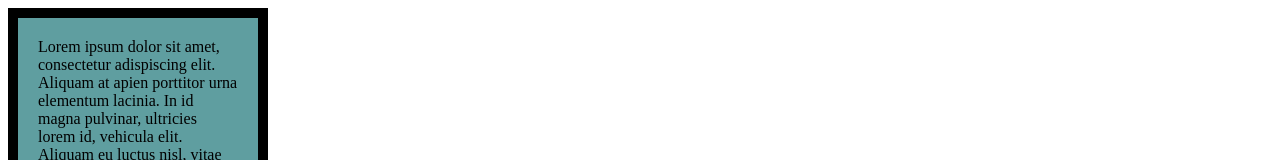
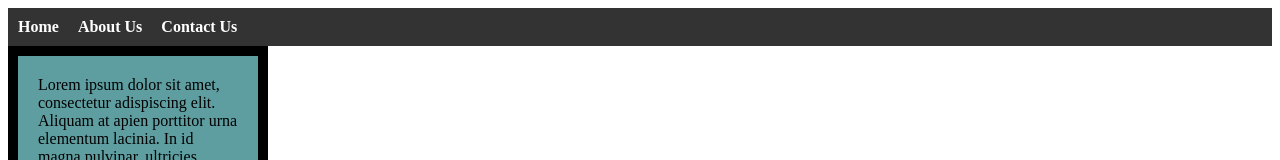
Before and after one commit to MoanaMariePRollan/will, a plain HTML site: page index.html in a window 1280 px wide. Shown: the top 160 px of the page. Drawn offline with Linux system fonts and the light colour scheme.

Commit message:
Update index.html

```diff
--- a/index.html
+++ b/index.html
@@ -5,6 +5,20 @@
     <meta name="viewport" content="width=device-width, initial-scale=1.0">
     <title>Box Model</title>
     <style>
+        nav {
+            background-color: #333;
+            padding: 10px;
+        }
+        nav a {
+            color: white;
+            margin-right: 15px;
+            text-decoration: none;
+            font-weight: bold;
+        }
+        nav a:hover {
+            color: yellow;
+        }
+
         .first {
             background-color: cadetblue;
             width:200px;
@@ -33,16 +47,18 @@
     </style>
 </head>
 <body>
+    <!-- navigation -->
+    <nav>
+        <a href="index.html">Home</a>
+        <a href="about.html">About Us</a>
+        <a href="contact.html">Contact Us</a>
+    </nav>
+
     <div class="first">
         <p>Lorem ipsum dolor sit amet, consectetur adispiscing elit. Aliquam at apien porttitor urna elementum lacinia. In id magna pulvinar, ultricies lorem id, vehicula elit. Aliquam eu luctus nisl, vitae pellentesque magna. Phasellus dolor metus, laoreet ac convallis sit amet, efficitur sed dolor.</p>
     </div>
 
-    <div class="second">
-
-    </div>
-
-    <div class="third">
-
-    </div>
+    <div class="second"></div>
+    <div class="third"></div>
 </body>
 </html>
```
